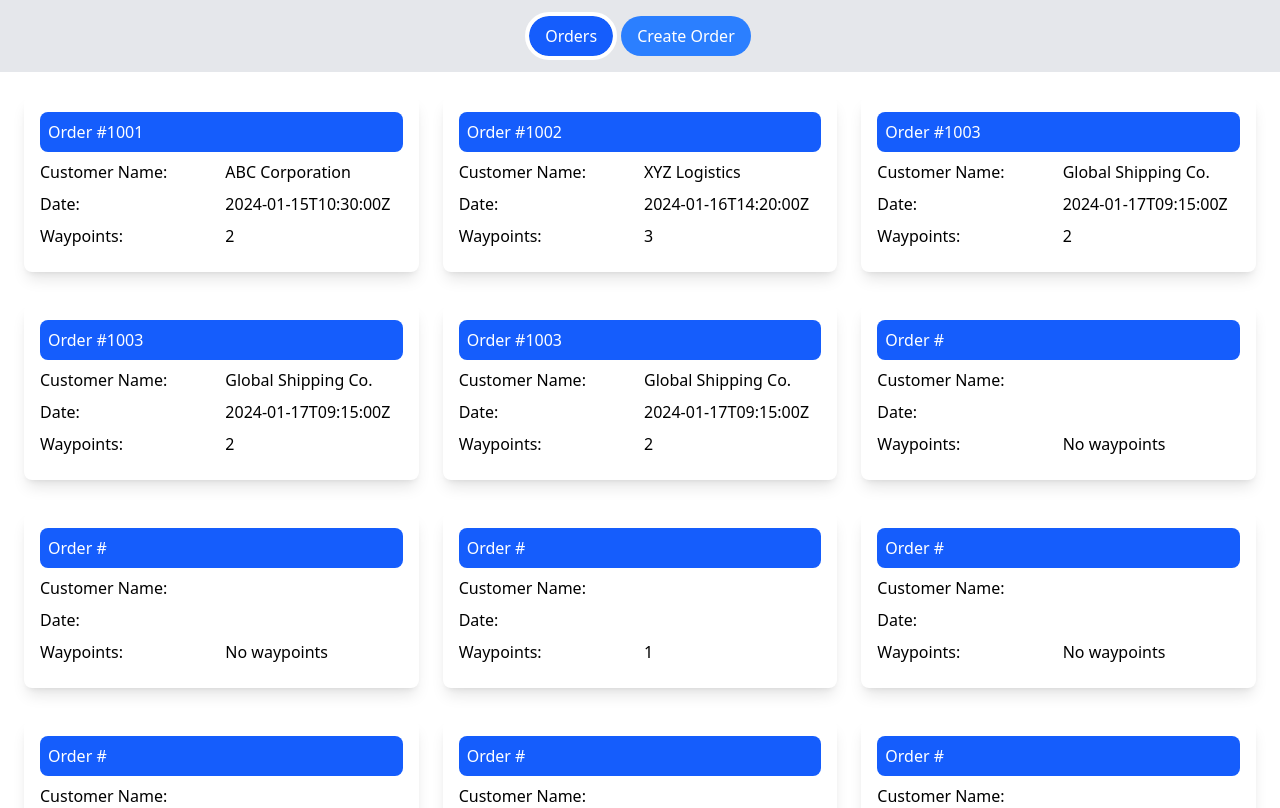
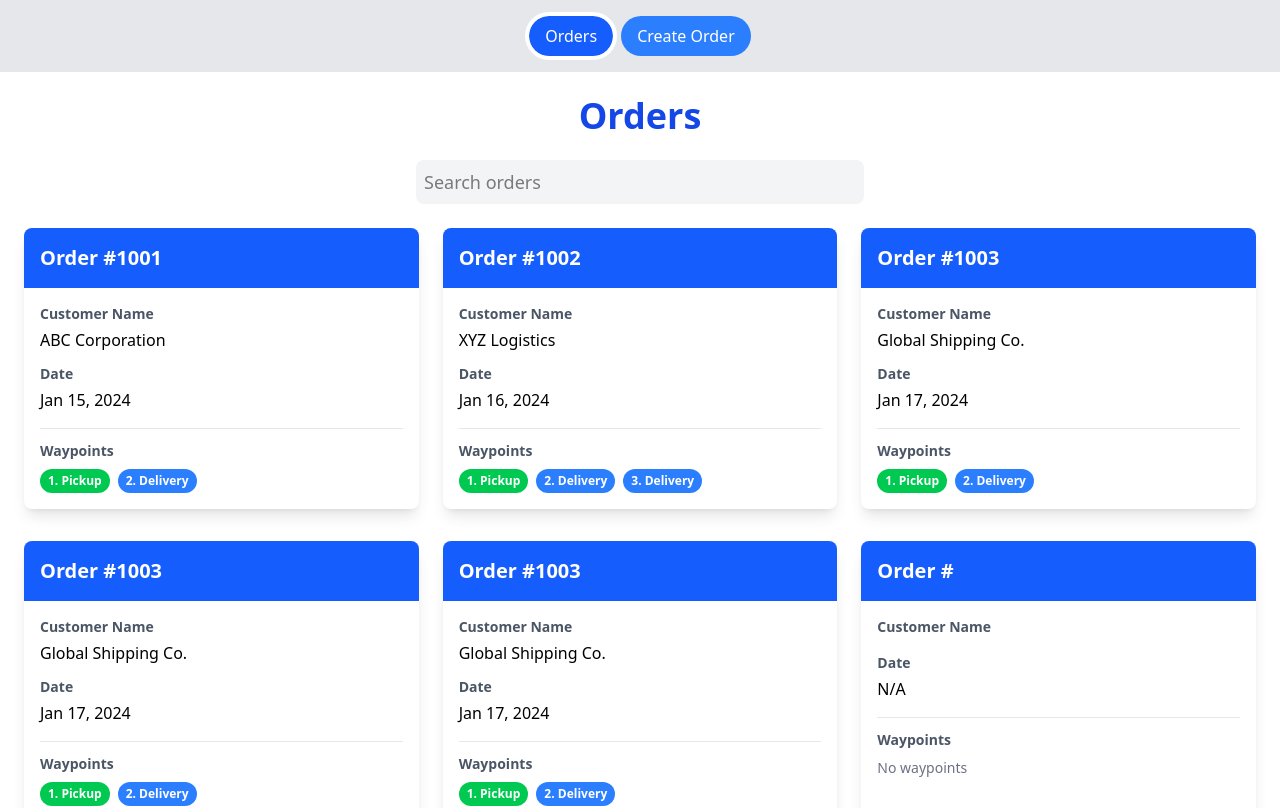
Before and after one commit to adam-horvath8/Transport-Management-System-Assignment, a Vue app: page / in a window 1280 px wide. Shown: the top 808 px of the page. Built offline with nearby package versions, Linux system fonts and the light colour scheme; data requests are answered from the project's data file; the HTML template or start-up script is replaced by a standard one.

Commit message:
feat: make components more visually apealing

```diff
--- a/src/components/OrderCard.vue
+++ b/src/components/OrderCard.vue
@@ -1,26 +1,51 @@
 <template>
   <article
-    class="p-4 bg-white rounded-lg shadow-lg relative transition-all duration-300 hover:scale-102 active:scale-98"
+    class="bg-white rounded-lg shadow-lg overflow-hidden relative transition-all duration-300 hover:scale-102 active:scale-98 cursor-pointer"
   >
     <RouterLink
       :to="{ name: 'order', params: { id: order.id } }"
-      class="absolute inset-0"
+      class="absolute inset-0 z-10"
     ></RouterLink>
 
-    <header class="flex justify-between items-center bg-blue-600 p-2 rounded-lg text-white">
-      <h2>Order #{{ order.number }}</h2>
+    <header class="bg-blue-600 p-4 text-white">
+      <h2 class="text-xl font-bold">Order #{{ order.number }}</h2>
     </header>
 
-    <div class="grid grid-cols-2 py-2 gap-2">
-      <p>Customer Name:</p>
-      <p>{{ order.customer_name }}</p>
+    <div class="p-4">
+      <div class="flex flex-col gap-3 mb-4">
+        <div class="flex flex-col gap-1">
+          <p class="text-gray-600 text-sm font-semibold">Customer Name</p>
+          <p class="text-base">{{ order.customer_name }}</p>
+        </div>
 
-      <p>Date:</p>
-      <p>{{ order.date }}</p>
+        <div class="flex flex-col gap-1">
+          <p class="text-gray-600 text-sm font-semibold">Date</p>
+          <p class="text-base">{{ formatDate(order.date) }}</p>
+        </div>
+      </div>
 
-      <p>Waypoints:</p>
-      <p v-if="order.waypoints.length > 0">{{ order.waypoints.length }}</p>
-      <p v-else>No waypoints</p>
+      <div class="flex flex-col gap-2 pt-3 border-t border-gray-200">
+        <p class="text-gray-600 text-sm font-semibold">Waypoints</p>
+        <div v-if="order.waypoints.length > 0" class="flex flex-wrap gap-2">
+          <span
+            v-for="(waypoint, index) in order.waypoints.slice(0, 3)"
+            :key="waypoint.id"
+            :class="[
+              'px-2 py-1 rounded-full text-xs font-semibold text-white',
+              waypoint.type === 'pickup' ? 'bg-green-500' : 'bg-blue-500',
+            ]"
+          >
+            {{ index + 1 }}. {{ waypoint.type === 'pickup' ? 'Pickup' : 'Delivery' }}
+          </span>
+          <span
+            v-if="order.waypoints.length > 3"
+            class="px-2 py-1 rounded-full text-xs font-semibold bg-gray-400 text-white"
+          >
+            +{{ order.waypoints.length - 3 }} more
+          </span>
+        </div>
+        <p v-else class="text-gray-500 text-sm">No waypoints</p>
+      </div>
     </div>
   </article>
 </template>
@@ -28,9 +53,21 @@
 <script setup lang="ts">
 import type { Order } from '@/types'
 
-const props = defineProps<{
+defineProps<{
   order: Order
 }>()
 
-console.log(props.order)
+const formatDate = (dateString: string) => {
+  if (!dateString) return 'N/A'
+  try {
+    const date = new Date(dateString)
+    return date.toLocaleDateString('en-US', {
+      year: 'numeric',
+      month: 'short',
+      day: 'numeric',
+    })
+  } catch {
+    return dateString
+  }
+}
 </script>
--- /dev/null
+++ b/src/components/icons/LeftArrowCircle.vue
@@ -0,0 +1,13 @@
+<template>
+  <svg width="32" height="32" viewBox="0 0 32 32" fill="none" xmlns="http://www.w3.org/2000/svg">
+    <path
+      opacity="0.4"
+      d="M3.19995 16C3.19995 23.07 8.92995 28.8 16 28.8C23.07 28.8 28.8 23.07 28.8 16C28.8 8.93001 23.07 3.20001 16 3.20001C8.92995 3.20001 3.19995 8.93001 3.19995 16ZM11.55 15.15L16.75 9.95001C17.22 9.48001 17.98 9.48001 18.445 9.95001C18.91 10.42 18.915 11.18 18.445 11.645L14.095 15.995L18.445 20.345C18.915 20.815 18.915 21.575 18.445 22.04C17.975 22.505 17.215 22.51 16.75 22.04L11.55 16.85C11.08 16.38 11.08 15.62 11.55 15.155V15.15Z"
+      fill="currentColor"
+    />
+    <path
+      d="M11.55 16.85C11.08 16.38 11.08 15.62 11.55 15.155L16.75 9.94997C17.22 9.47997 17.98 9.47997 18.445 9.94997C18.91 10.42 18.915 11.18 18.445 11.645L14.095 15.995L18.445 20.345C18.915 20.815 18.915 21.575 18.445 22.04C17.975 22.505 17.215 22.51 16.75 22.04L11.55 16.85Z"
+      fill="currentColor"
+    />
+  </svg>
+</template>
--- a/src/components/layouts/DefaultLayout.vue
+++ b/src/components/layouts/DefaultLayout.vue
@@ -13,7 +13,7 @@
       </nav>
     </header>
 
-    <main class="flex-1 p-6">
+    <main class="flex-1 sm:p-6 p-3">
       <Transition name="fade" mode="out-in">
         <RouterView :key="route.path" />
       </Transition>
--- a/src/views/CreateOrder.vue
+++ b/src/views/CreateOrder.vue
@@ -1,94 +1,141 @@
 <template>
-  <section class="flex items-center justify-center flex-col gap-3 max-w-7xl mx-auto">
+  <section class="flex items-center justify-center flex-col gap-6 max-w-7xl mx-auto">
     <h1 class="text-2xl font-bold text-blue-700">Create Order</h1>
 
     <form
       @submit.prevent="addOrder"
-      class="flex w-full flex-col gap-8 bg-gray-100 px-6 sm:px-12 sm:py-6 py-3 rounded-lg"
+      class="flex w-full flex-col gap-8 bg-white rounded-lg shadow-lg overflow-hidden"
     >
-      <div class="flex gap-6">
-        <div class="flex flex-col gap-1 w-full">
-          <label for="number">Number<span class="text-red-500">*</span></label>
+      <div class="bg-blue-600 p-6">
+        <h2 class="text-xl font-bold mb-4 text-white">Order Information</h2>
+
+        <div class="grid grid-cols-1 md:grid-cols-3 gap-6">
+          <div class="flex flex-col gap-2">
+            <label for="number" class="text-sm font-semibold text-white">
+              Number <span class="text-red-300">*</span>
+            </label>
 
             <InputBar type="number" id="number" v-model="formData.number" />
           </div>
 
-        <div class="flex flex-col gap-1 w-full">
-          <label for="customer_name">Customer Name<span class="text-red-500">*</span></label>
-
+          <div class="flex flex-col gap-2">
+            <label for="customer_name" class="text-sm font-semibold text-white">
+              Customer Name <span class="text-red-300">*</span>
+            </label>
             <InputBar type="text" id="customer_name" v-model="formData.customer_name" />
           </div>
 
-        <div class="flex flex-col gap-1 w-full">
-          <label for="date">Date<span class="text-red-500">*</span></label>
+          <div class="flex flex-col gap-2">
+            <label for="date" class="text-sm font-semibold text-white">
+              Date <span class="text-red-300">*</span>
+            </label>
 
             <InputBar type="date" id="date" v-model="formData.date" />
           </div>
         </div>
+      </div>
+
+      <div class="p-6">
+        <div class="flex items-center justify-between mb-6">
+          <h2 class="text-xl font-bold text-blue-700">Waypoints</h2>
 
           <ButtonBase
             v-if="formData.waypoints.length === 0"
-        class="self-center"
             type="button"
+            variant="blue"
             @click="addWaypoint"
           >
-        <PlusCircle />Add Waypoint
+            <PlusCircle /> Add Waypoint
           </ButtonBase>
+        </div>
 
-      <div class="grid grid-cols-3 gap-6">
+        <div v-if="formData.waypoints.length === 0" class="p-8 bg-gray-100 rounded-lg text-center">
+          <p class="text-gray-600 mb-4">No waypoints added yet</p>
+
+          <ButtonBase type="button" variant="blue" @click="addWaypoint">
+            <PlusCircle /> Add Your First Waypoint
+          </ButtonBase>
+        </div>
+
+        <div v-else class="grid grid-cols-1 sm:grid-cols-2 lg:grid-cols-3 gap-6">
           <TransitionGroup name="fade" mode="out-in">
             <div
               v-for="(waypoint, index) in formData.waypoints"
               :key="waypoint.id"
-            class="flex flex-col gap-2 w-full bg-white p-4 px-6 rounded-xl relative shadow-md"
+              class="flex flex-col gap-4 w-full bg-gray-100 p-5 rounded-lg relative shadow-md"
             >
               <ButtonBase
                 v-if="index === formData.waypoints.length - 1"
-              class="absolute flex items-center justify-center top-1/2 -translate-y-1/2 -right-8 rounded-full size-10 p-0"
+                class="rounded-full size-10 p-0 absolute top-1/2 -translate-y-1/2 -right-6"
+                variant="blue"
+                kind="icon"
                 type="button"
                 @click="addWaypoint"
               >
                 <PlusCircle />
               </ButtonBase>
 
+              <div class="flex items-center justify-between">
+                <span
+                  :class="[
+                    'px-3 py-1 rounded-full text-sm font-semibold text-white',
+                    waypoint.type === 'pickup' ? 'bg-green-500' : 'bg-blue-500',
+                  ]"
+                >
+                  {{ index + 1 }}. {{ waypoint.type === 'pickup' ? 'Pickup' : 'Delivery' }}
+                </span>
+
+                <div class="flex gap-2">
                   <ButtonBase
-              class="absolute top-1 right-1 size-6"
+                    class="rounded-full size-8 p-0"
                     variant="red"
                     kind="icon"
                     type="button"
                     @click="handleConfirmDeleteModalOpen(waypoint)"
-              ><XmarkCircle />
+                  >
+                    <XmarkCircle />
                   </ButtonBase>
+                </div>
+              </div>
 
-            <div class="flex flex-col gap-1 w-full">
-              <label for="location_address">Location Address</label>
+              <div class="flex flex-col gap-4">
+                <div class="flex flex-col gap-2">
+                  <label for="location_address" class="text-sm font-semibold text-gray-700">
+                    Location Address <span class="text-red-500">*</span>
+                  </label>
+
                   <InputBar
                     type="text"
-                id="location_address"
+                    :id="`location_address_${waypoint.id}`"
                     v-model="waypoint.location_address"
-                class="bg-gray-100"
+                    class="bg-white"
                   />
                 </div>
 
-            <div class="flex flex-col gap-1 w-full">
-              <label for="type">Type</label>
+                <div class="flex flex-col gap-2">
+                  <label for="type" class="text-sm font-semibold text-gray-700"> Type </label>
 
                   <select
-                id="type"
+                    :id="`type_${waypoint.id}`"
                     v-model="waypoint.type"
-                class="p-2 rounded-lg focus:outline-none focus:ring-2 focus:ring-blue-500 text-lg bg-gray-100"
+                    class="p-2 rounded-lg focus:outline-none focus:ring-2 focus:ring-blue-500 text-base bg-white border border-gray-300"
                   >
                     <option value="pickup">Pickup</option>
+
                     <option value="delivery">Delivery</option>
                   </select>
                 </div>
               </div>
+            </div>
           </TransitionGroup>
         </div>
+      </div>
 
-      <ButtonBase class="self-center" type="submit" variant="green">
-        <PlusCircle /> Create Order
-      </ButtonBase>
+      <div class="p-6 bg-gray-50 border-t border-gray-200">
+        <div class="flex justify-center gap-4">
+          <ButtonBase type="submit" variant="green"> <PlusCircle /> Create Order </ButtonBase>
+        </div>
+      </div>
     </form>
 
     <ConfirmDeleteModal
@@ -126,7 +173,7 @@ const Order = z.object({
     z.object({
       id: z.string(),
       location_address: z.string().min(1),
-      type: z.enum(WaypointTypeEnum),
+      type: z.enum([WaypointTypeEnum.PICKUP, WaypointTypeEnum.DELIVERY]),
     }),
   ),
 })
@@ -143,6 +190,9 @@ const addOrder = async () => {
   try {
     const response = await fetch('http://localhost:3001/orders', {
       method: 'POST',
+      headers: {
+        'Content-Type': 'application/json',
+      },
       body: JSON.stringify(formData.value),
     })
     if (!response.ok) throw Error('Something went wrong!')
@@ -176,7 +226,7 @@ const handleConfirmDeleteModalOpen = (waypoint: Waypoint) => {
 const validateForm = () => {
   const validatedData = Order.safeParse(formData.value)
   if (!validatedData.success) {
-    toastMessageStore.setMessage(validatedData.error.message, 'error')
+    toastMessageStore.setMessage('Please fill in all required fields', 'error')
     console.log(validatedData.error)
     return false
   }
@@ -195,11 +245,16 @@ watch(
 <style scoped>
 .fade-enter-active,
 .fade-leave-active {
-  transition: opacity 0.3s ease;
+  transition: all 0.3s ease;
 }
 
-.fade-enter-from,
+.fade-enter-from {
+  opacity: 0;
+  transform: translateY(-10px);
+}
+
 .fade-leave-to {
   opacity: 0;
+  transform: translateX(20px);
 }
 </style>
--- a/src/views/OrderDetail.vue
+++ b/src/views/OrderDetail.vue
@@ -1,3 +1,133 @@
 <template>
-  <div>Order Detail</div>
+  <section class="flex items-center justify-center flex-col gap-6 max-w-7xl mx-auto">
+    <div v-if="loading" class="flex items-center justify-center min-h-[400px]">
+      <SpinnerBase size="xl" />
+    </div>
+
+    <div v-else-if="order" class="w-full flex flex-col gap-6">
+      <div class="flex items-center justify-between">
+        <ButtonBase elementType="link" :to="{ name: 'orders' }" variant="gray">
+          <LeftArrowCircle /> Back to Orders
+        </ButtonBase>
+      </div>
+
+      <article class="bg-white rounded-lg shadow-lg overflow-hidden">
+        <header class="bg-blue-600 p-6 text-white">
+          <h1 class="text-3xl font-bold">Order #{{ order.number }}</h1>
+        </header>
+
+        <div class="p-6">
+          <div class="grid grid-cols-1 md:grid-cols-2 gap-6 mb-6">
+            <div class="flex flex-col gap-2">
+              <p class="text-gray-600 font-semibold">Customer Name</p>
+              <p class="text-lg">{{ order.customer_name }}</p>
+            </div>
+
+            <div class="flex flex-col gap-2">
+              <p class="text-gray-600 font-semibold">Date</p>
+              <p class="text-lg">{{ formatDate(order.date) }}</p>
+            </div>
+
+            <div class="flex flex-col gap-2">
+              <p class="text-gray-600 font-semibold">Order ID</p>
+              <p class="text-lg font-mono text-gray-700">{{ order.id }}</p>
+            </div>
+
+            <div class="flex flex-col gap-2">
+              <p class="text-gray-600 font-semibold">Total Waypoints</p>
+              <p class="text-lg">{{ order.waypoints.length }}</p>
+            </div>
+          </div>
+
+          <div v-if="order.waypoints.length > 0" class="mt-8">
+            <h2 class="text-2xl font-bold text-blue-700 mb-4">Waypoints</h2>
+
+            <div class="grid grid-cols-1 md:grid-cols-2 lg:grid-cols-3 gap-4">
+              <div
+                v-for="(waypoint, index) in order.waypoints"
+                :key="waypoint.id"
+                class="bg-gray-100 p-4 rounded-lg relative"
+              >
+                <div class="flex items-center gap-2 mb-2">
+                  <span
+                    :class="[
+                      'px-3 py-1 rounded-full text-sm font-semibold text-white',
+                      waypoint.type === 'pickup' ? 'bg-green-500' : 'bg-blue-500',
+                    ]"
+                  >
+                    {{ index + 1 }}. {{ waypoint.type === 'pickup' ? 'Pickup' : 'Delivery' }}
+                  </span>
+                </div>
+                <p class="text-gray-700">{{ waypoint.location_address }}</p>
+              </div>
+            </div>
+          </div>
+
+          <div v-else class="mt-8 p-6 bg-gray-100 rounded-lg text-center">
+            <p class="text-gray-600">No waypoints for this order</p>
+          </div>
+        </div>
+      </article>
+    </div>
+
+    <div v-else class="text-center py-12">
+      <p class="text-gray-600 text-lg">Order not found</p>
+      <ButtonBase elementType="link" :to="{ name: 'orders' }" class="mt-4">
+        Go to Orders
+      </ButtonBase>
+    </div>
+  </section>
 </template>
+
+<script setup lang="ts">
+import { ref, onMounted } from 'vue'
+import { useRoute } from 'vue-router'
+import type { Order } from '@/types'
+import ButtonBase from '@/components/base/ButtonBase.vue'
+import SpinnerBase from '@/components/base/SpinnerBase.vue'
+import LeftArrowCircle from '@/components/icons/LeftArrowCircle.vue'
+
+const route = useRoute()
+const order = ref<Order | null>(null)
+const loading = ref(true)
+
+const fetchOrder = async () => {
+  try {
+    loading.value = true
+    const response = await fetch(`http://localhost:3001/orders/${route.params.id}`)
+
+    if (!response.ok) {
+      if (response.status === 404) {
+        order.value = null
+        return
+      }
+      throw Error('Something went wrong!')
+    }
+
+    order.value = await response.json()
+  } catch (error) {
+    console.error(error)
+    order.value = null
+  } finally {
+    loading.value = false
+  }
+}
+
+const formatDate = (dateString: string) => {
+  if (!dateString) return 'N/A'
+  try {
+    const date = new Date(dateString)
+    return date.toLocaleDateString('en-US', {
+      year: 'numeric',
+      month: 'long',
+      day: 'numeric',
+    })
+  } catch {
+    return dateString
+  }
+}
+
+onMounted(() => {
+  fetchOrder()
+})
+</script>
--- a/src/views/OrdersView.vue
+++ b/src/views/OrdersView.vue
@@ -1,5 +1,15 @@
 <template>
-  <section>
+  <section class="flex flex-col gap-6">
+    <h1 class="text-4xl font-bold text-blue-700 flex justify-center">Orders</h1>
+
+    <InputBar
+      type="text"
+      id="search"
+      v-model="search"
+      placeholder="Search orders"
+      class="w-full max-w-md self-center bg-gray-100 p-2 rounded-lg"
+    />
+
     <div class="grid grid-cols-1 md:grid-cols-2 lg:grid-cols-3 gap-x-6 gap-y-8">
       <OrderCard v-for="order in data" :key="order.id" :order="order" />
     </div>
@@ -9,12 +19,15 @@
 </template>
 
 <script setup lang="ts">
+import InputBar from '@/components/base/InputBar.vue'
 import SpinnerBase from '@/components/base/SpinnerBase.vue'
 import OrderCard from '@/components/OrderCard.vue'
 import { onMounted, ref } from 'vue'
 
 const data = ref()
 const loading = ref(true)
+const search = ref('')
+
 onMounted(async () => {
   try {
     loading.value = true
```
Lines whose indentation alone changed are shown as unchanged.
